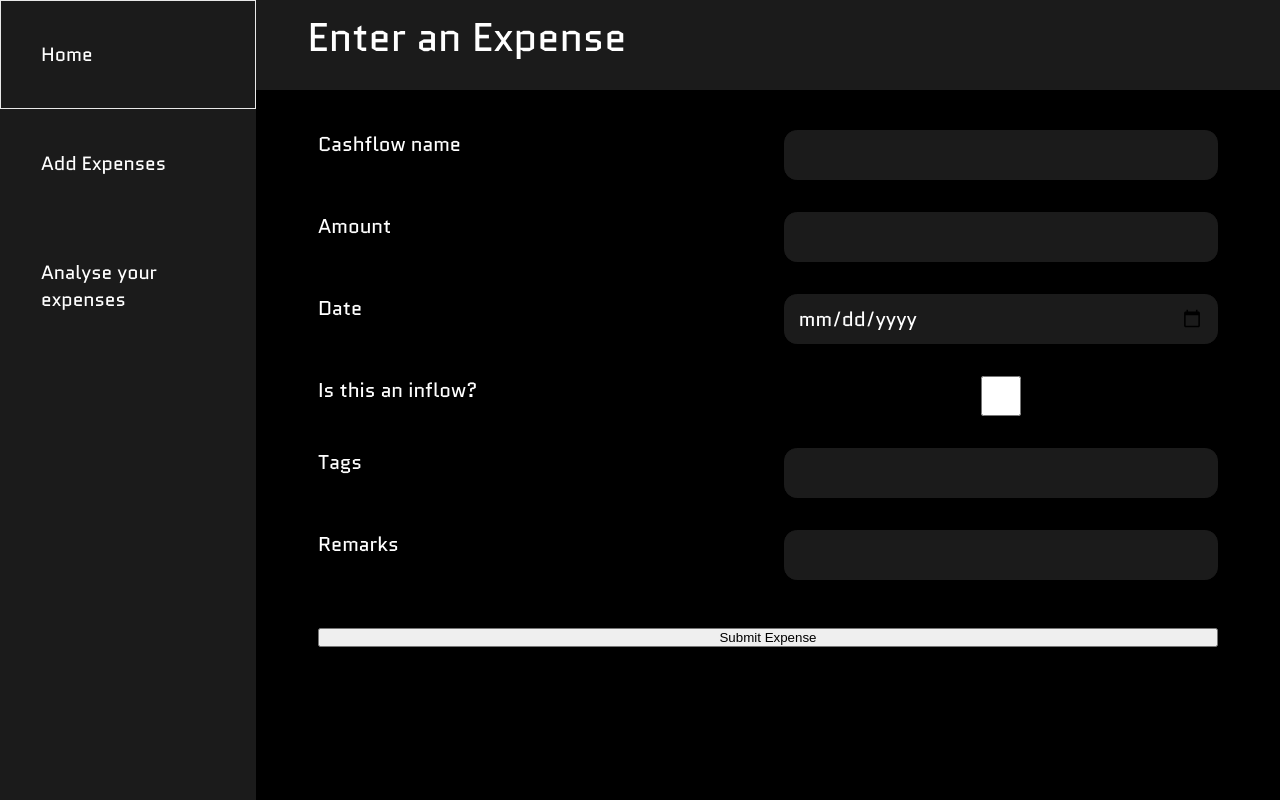
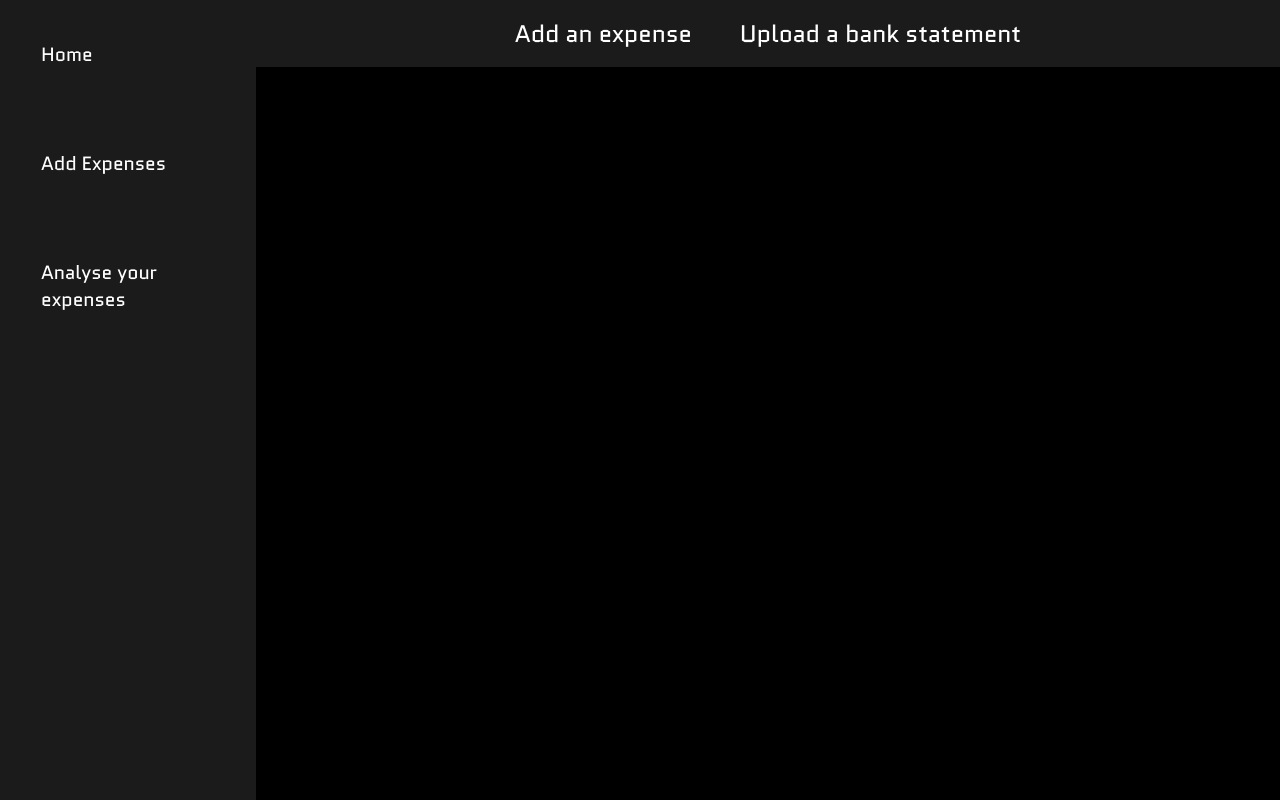
Before and after one commit to Advaitmenon1106/expense-tracker, a React (Vite) app in the folder frontend/: page /add-expense in a window 1280 px wide. Built offline with nearby package versions, Linux system fonts and the light colour scheme.

Commit message:
Change the adjoining files as a result of the split.

```diff
--- a/frontend/src/Expense_Operations/ExpenseOperations.css
+++ b/frontend/src/Expense_Operations/ExpenseOperations.css
@@ -1,49 +1,48 @@
 @import url("https://fonts.googleapis.com/css2?family=Quantico:ital,wght@0,400;0,700;1,400;1,700&display=swap");
 
-.hero-text {
-  font-family: "Quantico";
-
-  color: white;
-  font-size: 5vh;
-  padding-left: 5%;
-  padding-top: 1vh;
-  padding-bottom: 3vh;
-  /* width: 100%; */
+#all-menus {
+  display: flex;
+  justify-content: center;
+  width: 100%;
+  /* align-self: center; */
+  align-items: flex-start;
+  /* border-bottom: 3px solid darkgray; */
+  /* box-shadow: 0 2px 8px rgb(87, 87, 87); */
   background-color: #1b1b1b;
+  padding-bottom: 2vh;
+  padding-top: 2vh;
 }
 
-.main-content {
-  flex:1;
+.analysis-page {
+  flex: 1;
 }
 
-#form {
+.menu-option {
   font-family: "Quantico";
-  /* margin-top: 5vh; */
-  display: grid;
+  position: relative;
   color: white;
-  display: grid;
-  grid-template-columns: 1fr 1fr;
-  gap: 2rem;
-  max-width: 900px;
-  width: 100%;
-  margin: 5vh auto 0 auto;
+  margin: 0 3vh;
+  font-size: 3vh;
+  /* height: fit-content; */
 }
 
-.text-label {
-  height: 3vh;
-  font-size: 2.5vh;
+.menu-option:hover {
+  cursor: pointer;
 }
 
-.text-label-input {
-  font-family: "Quantico";
-  height: 5vh;
-  border-radius: 1vw;
-  background-color: #1b1b1b;
-  border: 1px solid #1b1b1b;
-  color: white;
-  padding-left: 1vw;
-  padding-right: 1vw;
-  padding-top: 0.5vh;
-  padding-bottom: 0.5vh;
-  font-size: 2.5vh;
+.menu-option::after {
+  content: "";
+  position: absolute;
+  left: 0;
+  bottom: -5px;
+  width: 100%;
+  height: 3px;
+  background: white;
+  transform: scaleX(0);
+  transform-origin: left;
+  transition: transform 0.4s ease;
 }
+
+.menu-option:hover::after {
+  transform: scaleX(1);
+}
--- a/frontend/src/Expense_Operations/ExpenseOperations.jsx
+++ b/frontend/src/Expense_Operations/ExpenseOperations.jsx
@@ -1,125 +1,26 @@
+import { Link, Outlet } from 'react-router-dom';
 import './ExpenseOperations.css'
-import { useState } from 'react';
+import { MenuTab } from '../Expense_Analysis/ExpenseAnalysis';
 
 
 export function ExpenseOperations() {
-    const expenseFormFields = [
-        {
-            name: "expense_name",
-            label: "Cashflow name",
-            type: "text",
-            required: true
-        },
-        {
-            name: "amount",
-            label: "Amount",
-            type: "number",
-            required: true
-        },
-        {
-            name: "date",
-            label: "Date",
-            type: "date",
-            required: true
-        },
-        {
-            name: "inflow",
-            label: "Is this an inflow?",
-            type: "checkbox",
-            required: true
-        },
-        {
-            name: "tags",
-            label: "Tags",
-            type: "text",
-            required: false
-        },
-        {
-            name: "remarks",
-            label: "Remarks",
-            type: "text",
-            required: false
-        }
-    ];
+    return (
+        <div className="analysis-page">
 
-    const [formData, setFormData] = useState({
-        expense_name: "",
-        amount: "",
-        date: "",
-        inflow: false,
-        tags: "",
-        remarks: ""
-    });
+            <div id="all-menus">
+                <Link to="add-single">
+                    <MenuTab menuDisplay="Add an expense" />
+                </Link>
 
+                <Link to="statement-upload">
+                    <MenuTab menuDisplay="Upload a bank statement" />
+                </Link>
+            </div>
 
-    const handleSubmit = async (e) => {
-        e.preventDefault();
+            <div className="content-area">
+                <Outlet />
+            </div>
 
-        const params = new URLSearchParams({
-            expense_name: formData.expense_name,
-            amount: Number(formData.amount),
-            date: formData.date,
-            inflow: formData.inflow,
-            tags: formData.tags || "",
-            remarks: formData.remarks || ""
-        });
-
-        const response = await fetch(
-            `http://0.0.0.0:8000/insert-expense?${params.toString()}`,
-            {
-                method: "POST"
-            }
-        );
-
-        if (!response.ok) {
-            console.error("Failed to submit expense");
-            return;
-        }
-
-        const result = await response.json();
-        console.log("Expense inserted:", result);
-    };
-
-    const handleChange = (e) => {
-        const { name, type, value, checked } = e.target;
-
-        setFormData((prev) => ({
-            ...prev,
-            [name]: type === "checkbox" ? checked : value
-        }));
-    };
-
-    return (
-        <div className="main-content">
-            <div className="hero-text">Enter an Expense</div>
-            <form id="form" onSubmit={handleSubmit}>
-                {expenseFormFields.map((field) => (
-                    <>
-                        <div className="text-label">
-                            {field.label}
-                        </div>
-
-                        <input
-                            className="text-label-input"
-                            type={field.type}
-                            name={field.name}
-                            required={field.required}
-                            value={
-                                field.type === "checkbox"
-                                    ? undefined
-                                    : formData[field.name]
-                            }
-                            checked={
-                                field.type === "checkbox"
-                                    ? formData[field.name]
-                                    : undefined
-                            }
-                            onChange={handleChange}
-                        />
-                    </>
-                ))}
-                <button type="submit" style={{ gridColumn: "1 / span 2", marginTop: "2vh" }}>Submit Expense</button>
-            </form>
         </div>
     );
 }
```
